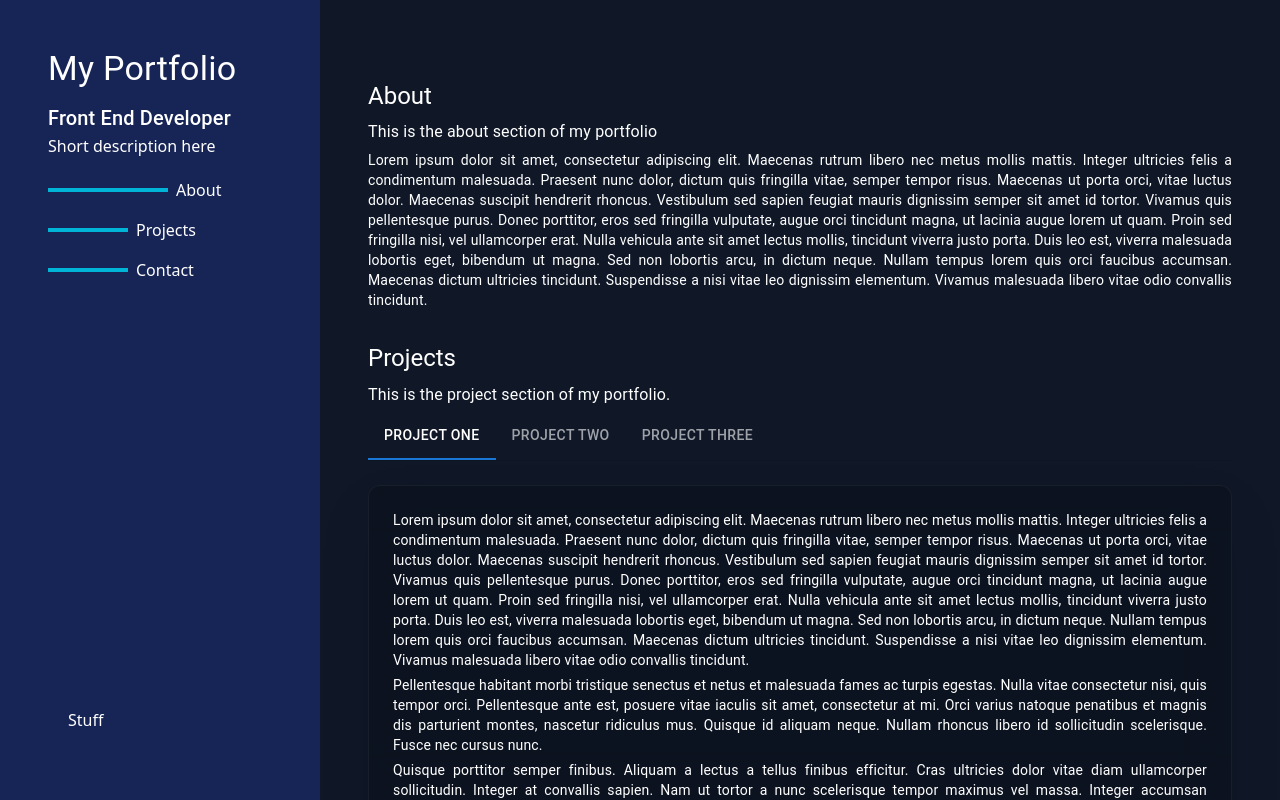
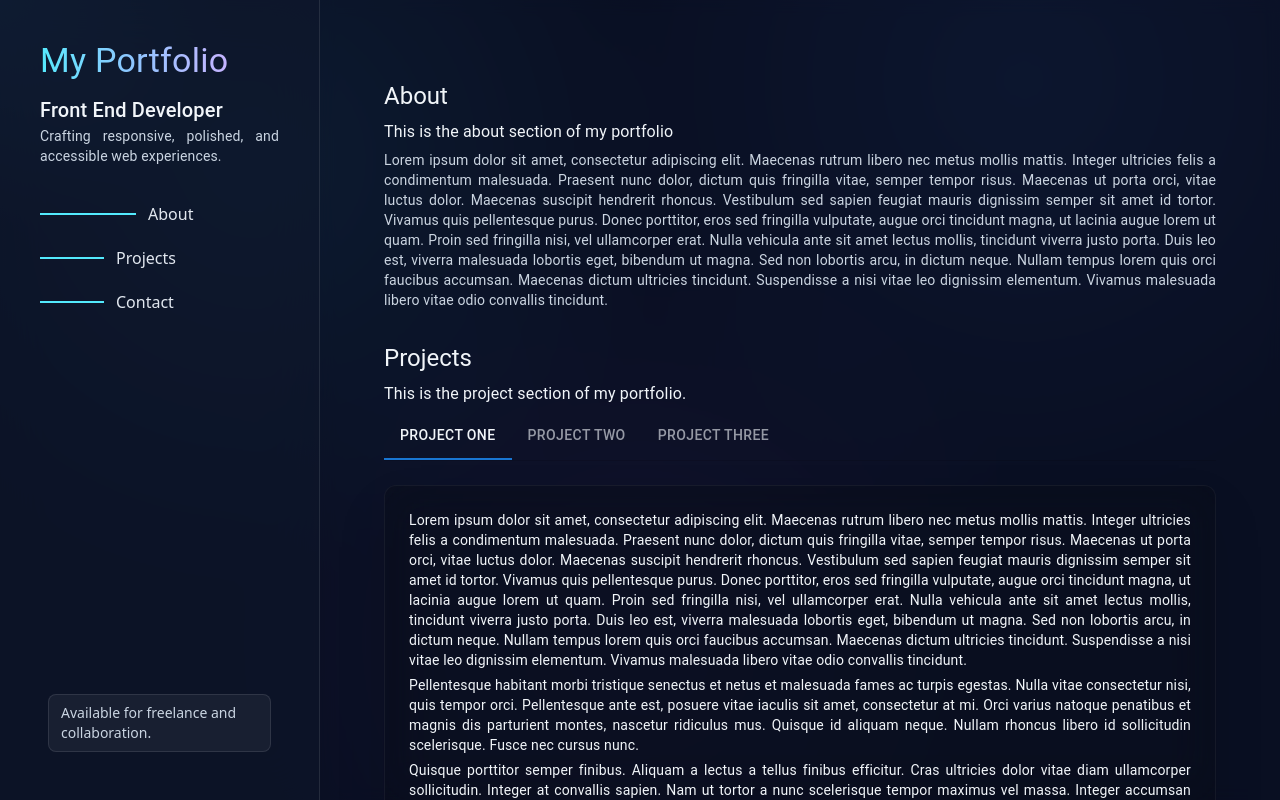
Before and after one commit to kmk9000/portfolio.v2, a React app: page / in a window 1280 px wide. Built offline with nearby package versions, Linux system fonts and the light colour scheme; the HTML template or start-up script is replaced by a standard one.

Commit message:
refactor header link stylings into reusable const + other styling changes

```diff
--- a/src/App.jsx
+++ b/src/App.jsx
@@ -4,7 +4,7 @@ import Main from "./components/Main";
 import { ThemeProvider } from "@mui/material/styles";
 import theme from "./theme.js";
 
-function App() {
+export default function App() {
   const [mousePosition, setMousePosition] = useState({ x: 0, y: 0 });
 
   useEffect(() => {
@@ -21,75 +21,70 @@ function App() {
 
   const [activeSection, setActiveSection] = useState("about");
 
-  // effect made with help from gemini 13.12.2025
   useEffect(() => {
     const mainContainer = document.querySelector(".main-container");
     if (!mainContainer) return;
 
-    // Define the trigger line offset (e.g., 25% down from the container's top)
-    const TRIGGER_OFFSET = 0.25; // 25%
+    const TRIGGER_OFFSET = 0.25;
+    const BOTTOM_THRESHOLD = 2;
 
     const handleScroll = () => {
       const containerTop = mainContainer.getBoundingClientRect().top;
       const containerHeight = mainContainer.clientHeight;
       const triggerLineY = containerTop + containerHeight * TRIGGER_OFFSET;
+      const isAtBottom =
+        mainContainer.scrollTop + containerHeight >=
+        mainContainer.scrollHeight - BOTTOM_THRESHOLD;
 
-      let currentSection = "about"; // Default to 'about'
+      let currentSection = "about";
 
-      // 1. **Priority Check for Top of Page (About)**
       if (mainContainer.scrollTop === 0) {
         currentSection = "about";
-      } else if (
-        mainContainer.scrollTop + containerHeight >=
-        mainContainer.scrollHeight
-      ) {
+      } else if (isAtBottom) {
         currentSection = "contact";
       } else {
-        // 2. Check for other sections by finding the one whose top is ABOVE the trigger line
         const sections = ["about", "projects", "contact"];
 
-        // Find the last section whose top edge has passed the trigger line
         for (const sectionId of sections) {
           const element = document.getElementById(sectionId);
           if (element) {
             const rect = element.getBoundingClientRect();
 
-            // If the section's top boundary is at or above the trigger line,
-            // it is the current active section.
             if (rect.top <= triggerLineY) {
               currentSection = sectionId;
             } else {
-              // Since sections are ordered, we can stop checking when one falls below the line
               break;
             }
           }
         }
       }
 
-      // 3. Update state and URL only if the section has actually changed
-      if (currentSection !== activeSection) {
-        setActiveSection(currentSection);
-        history.replaceState(null, "", `#${currentSection}`);
-      }
+      setActiveSection((previousSection) => {
+        if (previousSection !== currentSection) {
+          history.replaceState(null, "", `#${currentSection}`);
+          return currentSection;
+        }
+
+        return previousSection;
+      });
     };
 
-    // Attach the scroll listener
     mainContainer.addEventListener("scroll", handleScroll);
-    handleScroll(); // Run once on mount to set the initial state
+    handleScroll();
 
-    // Cleanup the scroll listener
     return () => {
       mainContainer.removeEventListener("scroll", handleScroll);
     };
-  }, [activeSection]); // Depend on activeSection to ensure the comparison is always up-to-date
+  }, []);
 
   return (
     <ThemeProvider theme={theme}>
-      <div className="relative flex flex-col md:flex-row min-h-screen min-w-full">
+      <div className="relative flex flex-col md:flex-row min-h-screen min-w-full bg-slate-950">
+        <div className="pointer-events-none fixed inset-0 z-0 bg-[radial-gradient(circle_at_20%_20%,rgba(56,189,248,0.16),transparent_35%),radial-gradient(circle_at_80%_10%,rgba(59,130,246,0.14),transparent_35%),radial-gradient(circle_at_50%_80%,rgba(168,85,247,0.12),transparent_45%)]" />
         <div
           className="pointer-events-none fixed inset-0 z-0 transition duration-300"
           style={{
-            background: `radial-gradient(200px at ${mousePosition.x}px ${mousePosition.y}px, rgba(29, 78, 216, 0.15), transparent 80%)`,
+            background: `radial-gradient(300px at ${mousePosition.x}px ${mousePosition.y}px, rgba(56, 189, 248, 0.2), transparent 75%)`,
           }}
         />
         <Header
@@ -101,5 +96,3 @@ function App() {
     </ThemeProvider>
   );
 }
-
-export default App;
--- a/src/components/Header.jsx
+++ b/src/components/Header.jsx
@@ -24,34 +24,37 @@ export default function Header({ activeSection, setActiveSection }) {
     { id: "projects", label: "Projects" },
     { id: "contact", label: "Contact" },
   ];
+  const navLinkClass =
+    "group flex items-center gap-3 text-slate-200 transition-colors duration-300 hover:text-cyan-300";
+  const navLineClass =
+    "h-[2px] origin-left transform bg-cyan-300 transition-all duration-300";
+  const navLineActiveClass = "w-24";
+  const navLineInactiveClass = "w-16 group-hover:w-20";
+  const navLabelClass = "flex items-center py-1";
 
   return (
-    <div
-      className="flex flex-col
-     bg-blue-950 text-white
-      p-4
-      md:p-6
-      lg:p-12
-      w-full
-      md:w-1/4
-      lg:w-1/3
-      xl:w-1/4
-      sticky
-      top-0
-      z-1
-      justify-between"
+    <div className="relative z-10 flex w-full flex-col justify-between border-r border-white/10 bg-slate-900/80 p-6 text-white backdrop-blur-xl md:sticky md:top-0 md:h-screen md:w-1/4 md:p-8 lg:w-1/3 lg:p-10 xl:w-1/4">
+      <header className="relative">
+        <Typography
+          variant="h4"
+          component="div"
+          gutterBottom
+          className="font-semibold tracking-tight"
         >
-      {/* bg-blue-600 */}
-      <header className="relative">
-        <Typography variant="h4" component="div" gutterBottom>
-          {/* <div className="font-bold text-3xl pb-4"> */}
-          <a href="#about">My Portfolio</a>
-          {/* </div> */}
+          <a
+            href="#about"
+            className="bg-linear-to-r from-cyan-300 via-blue-300 to-violet-300 bg-clip-text text-transparent"
+          >
+            My Portfolio
+          </a>
         </Typography>
-        <Typography variant="h6">Front End Developer</Typography>
+        <Typography variant="h6" className="text-slate-100">
+          Front End Developer
+        </Typography>
 
-        <Typography variant="h7">Short description here</Typography>
-        {/* Mobile Menu Button */}
+        <Typography variant="body2" className="mt-2 max-w-xs text-slate-300">
+          Crafting responsive, polished, and accessible web experiences.
+        </Typography>
         <Box
           sx={{
             position: "absolute",
@@ -87,7 +90,15 @@ export default function Header({ activeSection, setActiveSection }) {
           }}
           open={Boolean(anchorElNav)}
           onClose={handleCloseNavMenu}
-          sx={{ display: { xs: "block", md: "none" } }}
+          sx={{
+            display: { xs: "block", md: "none" },
+            "& .MuiPaper-root": {
+              backgroundColor: "rgba(15, 23, 42, 0.95)",
+              border: "1px solid rgba(255,255,255,0.1)",
+              color: "#e2e8f0",
+              backdropFilter: "blur(8px)",
+            },
+          }}
         >
           {navItems.map((item) => (
             <MenuItem
@@ -101,55 +112,33 @@ export default function Header({ activeSection, setActiveSection }) {
           ))}
         </Menu>
 
-        <nav className="mt-4 hidden md:block">
-          <ul className="space-y-2">
-            <li>
+        <nav className="mt-8 hidden md:block">
+          <ul className="space-y-3">
+            {navItems.map((item) => (
+              <li key={item.id}>
                 <a
-                href="#about"
-                onClick={() => handleClick("about")}
-                className="hover:underline flex items-center gap-2 group"
+                  href={`#${item.id}`}
+                  onClick={() => handleClick(item.id)}
+                  className={navLinkClass}
                 >
                   <div
-                  className={`flex align-items-center h-1 w-20 bg-[#00b4d8] origin-left transform group-hover:w-30 duration-300 ${
-                    activeSection === "about" ? "w-30" : "w-20"
+                    className={`${navLineClass} ${
+                      activeSection === item.id
+                        ? navLineActiveClass
+                        : navLineInactiveClass
                     }`}
-                ></div>
-                <div className="flex items-center py-1">About</div>
+                  />
+                  <div className={navLabelClass}>{item.label}</div>
                 </a>
               </li>
-            <li>
-              <a
-                href="#projects"
-                onClick={() => handleClick("projects")}
-                className="hover:underline flex items-center gap-2 group"
-              >
-                <div
-                  className={`flex align-items-center h-1 w-20 bg-[#00b4d8] origin-left transform group-hover:w-30 duration-300 ${
-                    activeSection === "projects" ? "w-30" : "w-20"
-                  }`}
-                ></div>
-                <div className="flex items-center py-1">Projects</div>
-              </a>
-            </li>
-            <li>
-              <a
-                href="#contact"
-                onClick={() => handleClick("contact")}
-                className="hover:underline flex items-center gap-2 group"
-              >
-                <div
-                  className={`flex align-items-center h-1 w-20 bg-[#00b4d8] origin-left transform group-hover:w-30 duration-300 ${
-                    activeSection === "contact" ? "w-30" : "w-20"
-                  }`}
-                ></div>
-                <div className="flex items-center py-1">Contact</div>
-              </a>
-            </li>
+            ))}
           </ul>
         </nav>
       </header>
-      <ul className="mt-auto p-5 hidden md:block">
-        <li>Stuff</li>
+      <ul className="mt-auto hidden p-2 md:block">
+        <li className="rounded-lg border border-white/10 bg-white/5 px-3 py-2 text-sm text-slate-300">
+          Available for freelance and collaboration.
+        </li>
       </ul>
     </div>
   );
--- a/src/components/Main.jsx
+++ b/src/components/Main.jsx
@@ -5,14 +5,13 @@ import ScrollToTopButton from "./ScrollTopButton";
 export default function Main() {
   return (
     <div
-      className="main-container text-white  bg-gray-900 items-center md:px-25 md:py-12 px-6 scroll-auto h-screen overflow-auto sm:p-6 lg:p-12 w-full xl:w-3/4"
+      className="main-container relative z-10 h-screen w-full scroll-auto overflow-auto border-white/10 bg-slate-900/60 px-6 py-8 text-slate-100 backdrop-blur-sm sm:px-8 sm:py-8 md:px-12 md:py-10 lg:px-16 lg:py-12 xl:w-3/4"
       style={{ scrollPaddingTop: "150px" }}
     >
-      {/* text-gray-800 bg-blue-300 */}
       <Typography
         id="about"
         variant="h5"
-        sx={{ mt: 4, scrollMarginTop: "150px" }}
+        sx={{ mt: 4, mb: 1, scrollMarginTop: "150px" }}
         gutterBottom
       >
         About
@@ -20,7 +19,7 @@ export default function Main() {
       <Typography variant="body1" gutterBottom>
         This is the about section of my portfolio
       </Typography>
-      <Typography variant="body2" gutterBottom>
+      <Typography variant="body2" gutterBottom sx={{ color: "#cbd5e1" }}>
         Lorem ipsum dolor sit amet, consectetur adipiscing elit. Maecenas rutrum
         libero nec metus mollis mattis. Integer ultricies felis a condimentum
         malesuada. Praesent nunc dolor, dictum quis fringilla vitae, semper
@@ -37,13 +36,13 @@ export default function Main() {
         libero vitae odio convallis tincidunt.
       </Typography>
       <Projects />
-      <Typography id="contact" variant="h5" gutterBottom mt={3}>
+      <Typography id="contact" variant="h5" gutterBottom mt={6} mb={1}>
         Contact
       </Typography>
       <Typography variant="body1" gutterBottom>
         This is the contact section of my portfolio.
       </Typography>
-      <Typography variant="body2" gutterBottom>
+      <Typography variant="body2" gutterBottom sx={{ color: "#cbd5e1" }}>
         Lorem ipsum dolor sit amet, consectetur adipiscing elit. Maecenas rutrum
         libero nec metus mollis mattis. Integer ultricies felis a condimentum
         malesuada. Praesent nunc dolor, dictum quis fringilla vitae, semper
--- a/src/components/ScrollTopButton.jsx
+++ b/src/components/ScrollTopButton.jsx
@@ -32,7 +32,7 @@ export default function ScrollToTopButton() {
       <Box
         onClick={handleClick}
         role="presentation"
-        sx={{ position: "fixed", bottom: 16, right: 16, zIndex: 1000 }}
+        sx={{ position: "fixed", bottom: 4, right: 16, zIndex: 1000 }}
       >
         <Fab size="medium" aria-label="scroll back to top" color="primary">
           ↑
```
Also changed, not shown: 5 other files (tests, documents, lock files or other folders). Lines whose indentation alone changed are shown as unchanged.
